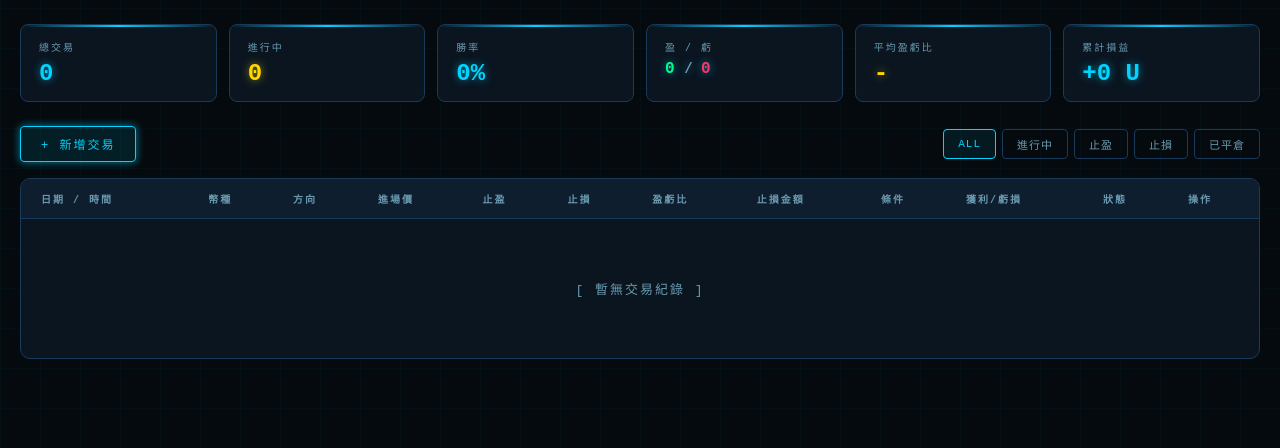
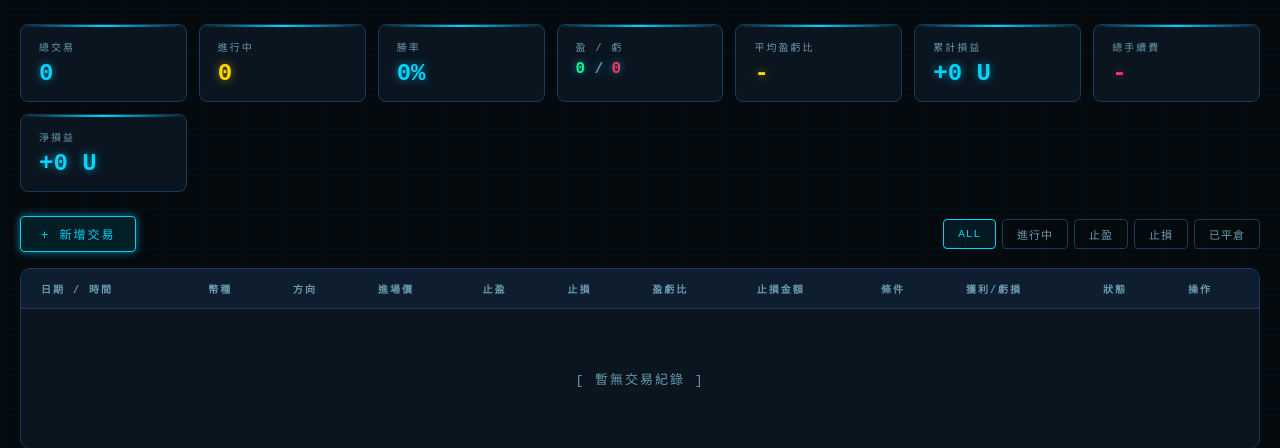
Before and after one commit to wei0904/crypto-trading-log, a Flask app: page / in a window 1280 px wide. Shown: the part 112-560 px from the top of the page. Run offline with Flask 3, Linux system fonts and the light colour scheme; data that the repository does not hold is empty; some libraries are stand-ins or nearby versions.

Commit message:
add fee tracking: auto-calculate from risk/entry/sl, manual override, net PnL display
Co-Authored-By: Claude Sonnet 4.6 <noreply@anthropic.com>

```diff
--- a/app.py
+++ b/app.py
@@ -32,6 +32,7 @@ class Trade(db.Model):
     notes = db.Column(db.Text)
     image_data = db.Column(db.Text)
     image_data2 = db.Column(db.Text)
+    fee = db.Column(db.Float)
     created_at = db.Column(db.String(30), default=lambda: datetime.utcnow().strftime('%Y-%m-%d %H:%M:%S'))
 
     def to_dict(self, include_images=True):
@@ -111,7 +112,7 @@ def update_trade(trade_id):
         d = request.json
         float_fields = {'entry_price', 'take_profit', 'stop_loss', 'risk_amount', 'pnl'}
         for field in ['trader', 'date', 'coin', 'direction', 'entry_price', 'take_profit',
-                      'stop_loss', 'trade_time', 'risk_amount', 'condition', 'pnl', 'status', 'notes', 'image_data', 'image_data2']:
+                      'stop_loss', 'trade_time', 'risk_amount', 'condition', 'pnl', 'status', 'notes', 'image_data', 'image_data2', 'fee']:
             if field in d:
                 val = d[field]
                 if field in float_fields and val is not None:
@@ -144,6 +145,7 @@ def get_stats():
     wins = [t for t in trades if t.status == '止盈']
     losses = [t for t in trades if t.status == '止損']
     total_pnl = sum(t.pnl for t in closed if t.pnl)
+    total_fees = sum(t.fee for t in trades if t.fee)
     win_rate = round(len(wins) / len(closed) * 100, 1) if closed else 0
     rr_vals = [t.rr_ratio for t in trades if t.rr_ratio]
     avg_rr = round(sum(rr_vals) / len(rr_vals), 2) if rr_vals else 0
@@ -155,6 +157,8 @@ def get_stats():
         'losses': len(losses),
         'win_rate': win_rate,
         'total_pnl': round(total_pnl, 2),
+        'total_fees': round(total_fees, 2),
+        'net_pnl': round(total_pnl - total_fees, 2),
         'avg_rr': avg_rr,
     })
 
--- a/templates/index.html
+++ b/templates/index.html
@@ -358,6 +358,14 @@
       <div class="stat-label">累計損益</div>
       <div class="stat-value" id="stat-pnl">-</div>
     </div>
+    <div class="stat-card">
+      <div class="stat-label">總手續費</div>
+      <div class="stat-value negative" id="stat-fees">-</div>
+    </div>
+    <div class="stat-card">
+      <div class="stat-label">淨損益</div>
+      <div class="stat-value" id="stat-netpnl">-</div>
+    </div>
   </div>
 
   <!-- Toolbar -->
@@ -447,7 +455,14 @@
       </div>
       <div class="form-group">
         <label>止損金額 (USDT)</label>
-        <input type="number" id="f-risk" placeholder="例：100">
+        <input type="number" id="f-risk" placeholder="例：100" oninput="calcFee()">
+      </div>
+      <div class="form-group">
+        <label style="display:flex;justify-content:space-between;align-items:center">
+          手續費 (USDT)
+          <span id="fee-rate-display" onclick="editFeeRate()" style="font-size:10px;color:var(--cyan);cursor:pointer;text-decoration:underline;letter-spacing:1px">費率 <span id="fee-rate-val">0.04</span>%</span>
+        </label>
+        <input type="number" id="f-fee" placeholder="自動計算" step="0.01">
       </div>
       <div class="form-group">
         <label>進場條件 / 策略</label>
@@ -540,6 +555,30 @@ updateClock();
 // Set today as default date
 document.getElementById('f-date').value = new Date().toISOString().split('T')[0];
 
+let feeRate = parseFloat(localStorage.getItem('feeRate') || '0.0004');
+function initFeeRateDisplay() {
+  document.getElementById('fee-rate-val').textContent = (feeRate * 100).toFixed(2);
+}
+function editFeeRate() {
+  const input = prompt('請輸入單邊手續費率（%），例如 0.04', (feeRate * 100).toFixed(4));
+  if (input === null) return;
+  const v = parseFloat(input);
+  if (isNaN(v) || v <= 0) return;
+  feeRate = v / 100;
+  localStorage.setItem('feeRate', feeRate);
+  document.getElementById('fee-rate-val').textContent = (feeRate * 100).toFixed(2);
+  calcFee();
+}
+function calcFee() {
+  const entry = parseFloat(document.getElementById('f-entry').value);
+  const sl = parseFloat(document.getElementById('f-sl').value);
+  const risk = parseFloat(document.getElementById('f-risk').value);
+  if (!entry || !sl || !risk || Math.abs(entry - sl) === 0) return;
+  const posSize = risk / Math.abs(entry - sl);
+  const fee = posSize * entry * feeRate * 2;
+  document.getElementById('f-fee').value = Math.round(fee * 100) / 100;
+}
+
 function autoTimeColon(el) {
   let v = el.value.replace(/[^0-9]/g, '');
   if (v.length >= 3) v = v.slice(0, 2) + ':' + v.slice(2, 4);
@@ -574,6 +613,7 @@ function calcRR() {
   const rr = (reward / risk).toFixed(2);
   el.textContent = `${rr}R`;
   el.style.color = rr >= 2 ? 'var(--green)' : rr >= 1 ? 'var(--yellow)' : 'var(--red)';
+  calcFee();
 }
 
 async function loadTrades() {
@@ -607,6 +647,12 @@ async function loadStats() {
   const pnl = document.getElementById('stat-pnl');
   pnl.textContent = (s.total_pnl >= 0 ? '+' : '') + s.total_pnl + ' U';
   pnl.className = 'stat-value ' + (s.total_pnl > 0 ? 'positive' : s.total_pnl < 0 ? 'negative' : '');
+
+  document.getElementById('stat-fees').textContent = s.total_fees > 0 ? '-' + s.total_fees + ' U' : '-';
+
+  const netpnl = document.getElementById('stat-netpnl');
+  netpnl.textContent = (s.net_pnl >= 0 ? '+' : '') + s.net_pnl + ' U';
+  netpnl.className = 'stat-value ' + (s.net_pnl > 0 ? 'positive' : s.net_pnl < 0 ? 'negative' : '');
 }
 
 function setFilter(f, btn) {
@@ -671,7 +717,7 @@ function renderTable() {
       <div class="card-meta">
         <span>${t.date}${t.trade_time ? ' ' + t.trade_time : ''}</span>
         <span>${t.rr_ratio ? '<span class="rr-badge">' + t.rr_ratio + 'R</span>' : ''}${t.risk_amount ? ' &nbsp;止損 ' + t.risk_amount + 'U' : ''}</span>
-        <span>${pnlHtml}</span>
+        <span>${pnlHtml}${t.fee ? `<span style="color:var(--text2);font-size:11px;margin-left:4px">費 ${t.fee}U</span>` : ''}${(t.pnl != null && t.fee) ? `<span style="color:var(--yellow);font-size:11px;margin-left:4px">淨 ${Math.round((t.pnl - t.fee)*100)/100}U</span>` : ''}</span>
       </div>
       ${t.condition ? `<div style="font-size:11px;color:var(--text2);margin-bottom:10px">${t.condition}</div>` : ''}
       <div class="card-actions">
@@ -693,8 +739,9 @@ function renderTable() {
     else if (t.status === '止損') statusClass = 'loss';
     else if (t.status === '已平倉') statusClass = 'closed';
 
-    const pnl = t.pnl !== null && t.pnl !== undefined
-      ? `<span class="${t.pnl > 0 ? 'pnl-positive' : t.pnl < 0 ? 'pnl-negative' : 'pnl-null'}">${t.pnl > 0 ? '+' : ''}${t.pnl} U</span>`
+    const pnlVal = t.pnl !== null && t.pnl !== undefined;
+    const pnl = pnlVal
+      ? `<span class="${t.pnl > 0 ? 'pnl-positive' : t.pnl < 0 ? 'pnl-negative' : 'pnl-null'}">${t.pnl > 0 ? '+' : ''}${t.pnl} U</span>${t.fee ? `<br><span style="color:var(--text2);font-size:11px">費 ${t.fee}U</span>` : ''}${(pnlVal && t.fee) ? `<br><span style="color:var(--yellow);font-size:11px">淨 ${Math.round((t.pnl-t.fee)*100)/100}U</span>` : ''}`
       : `<span class="pnl-null">-</span>`;
 
     const rr = t.rr_ratio ? `<span class="rr-badge">${t.rr_ratio}R</span>` : '-';
@@ -722,8 +769,8 @@ function renderTable() {
             <button class="action-btn close" onclick="quickManual(${t.id})">平倉</button>
           ` : ''}
           <button class="action-btn" onclick="openEdit(${t.id})">編輯</button>
-          ${t.image_data ? `<button class="action-btn" onclick="viewImage(${t.id},1)" style="border-color:var(--cyan);color:var(--cyan)">規劃</button>` : ''}
-          ${t.image_data2 ? `<button class="action-btn" onclick="viewImage(${t.id},2)" style="border-color:var(--cyan);color:var(--cyan)">盈虧</button>` : ''}
+          ${t.has_image ? `<button class="action-btn" onclick="viewImage(${t.id},1)" style="border-color:var(--cyan);color:var(--cyan)">規劃</button>` : ''}
+          ${t.has_image2 ? `<button class="action-btn" onclick="viewImage(${t.id},2)" style="border-color:var(--cyan);color:var(--cyan)">盈虧</button>` : ''}
           <button class="action-btn del" onclick="deleteTrade(${t.id})">刪除</button>
         </div>
       </td>
@@ -741,6 +788,7 @@ function openModal() {
   document.getElementById('f-sl').value = '';
   document.getElementById('f-time').value = '';
   document.getElementById('f-risk').value = '';
+  document.getElementById('f-fee').value = '';
   document.getElementById('f-condition').value = '';
   document.getElementById('f-pnl').value = '';
   document.getElementById('f-status').value = '進行中';
@@ -767,6 +815,7 @@ async function openEdit(id) {
   document.getElementById('f-risk').value = base.risk_amount ?? '';
   document.getElementById('f-condition').value = base.condition || '';
   document.getElementById('f-pnl').value = base.pnl ?? '';
+  document.getElementById('f-fee').value = base.fee ?? '';
   document.getElementById('f-status').value = base.status;
   document.getElementById('status-group').style.display = '';
   document.getElementById('f-notes').value = base.notes || '';
@@ -821,6 +870,7 @@ async function submitTrade() {
     risk_amount: document.getElementById('f-risk').value || null,
     condition: document.getElementById('f-condition').value,
     pnl: document.getElementById('f-pnl').value || null,
+    fee: document.getElementById('f-fee').value || null,
     status: document.getElementById('f-status').value,
     notes: document.getElementById('f-notes').value,
     image_data: imageData,
@@ -958,6 +1008,7 @@ document.getElementById('modal').addEventListener('click', function(e) {
 });
 
 loadTrades();
+initFeeRateDisplay();
 
 if ('serviceWorker' in navigator) {
   navigator.serviceWorker.register('/static/sw.js');
```
